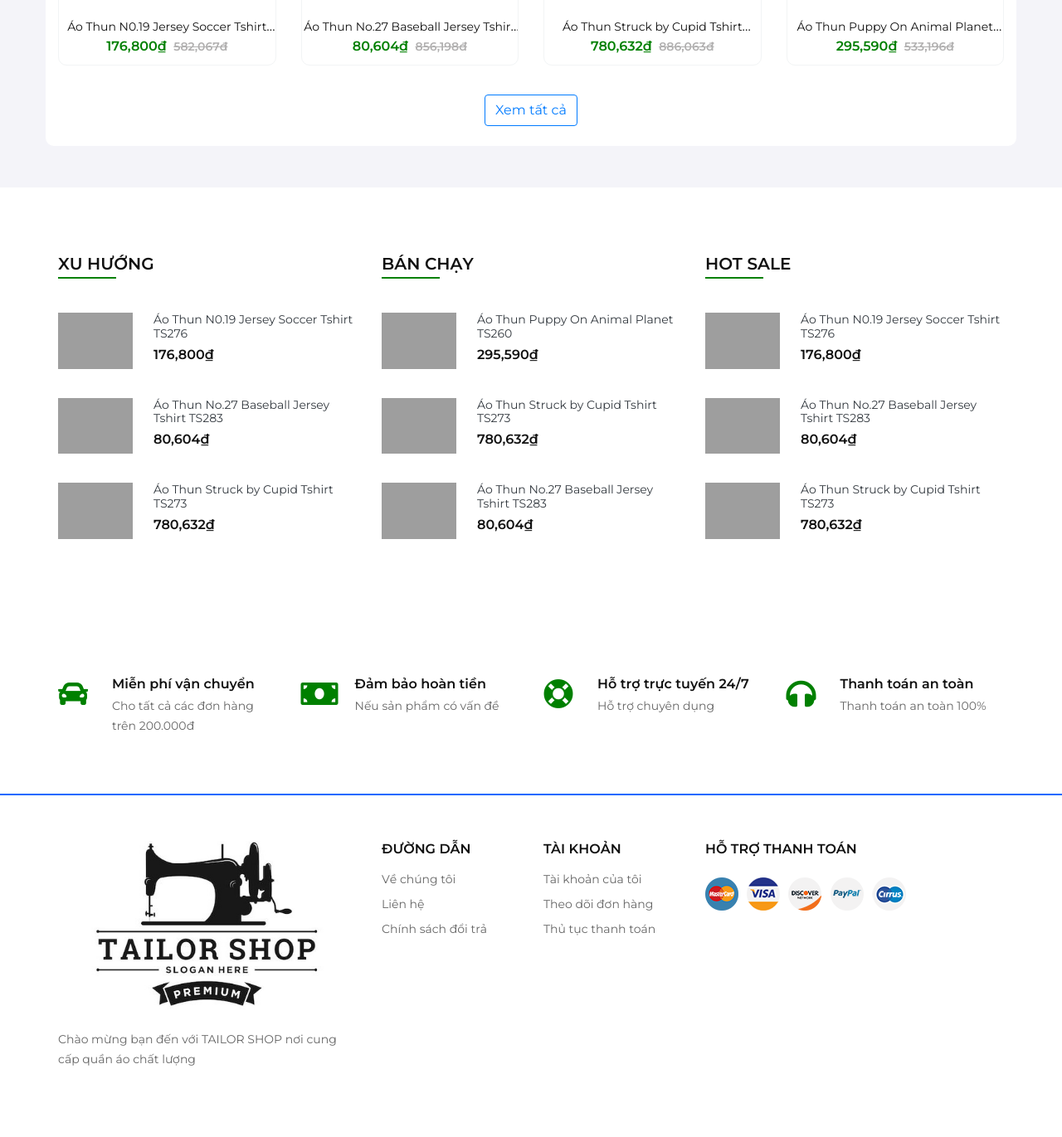
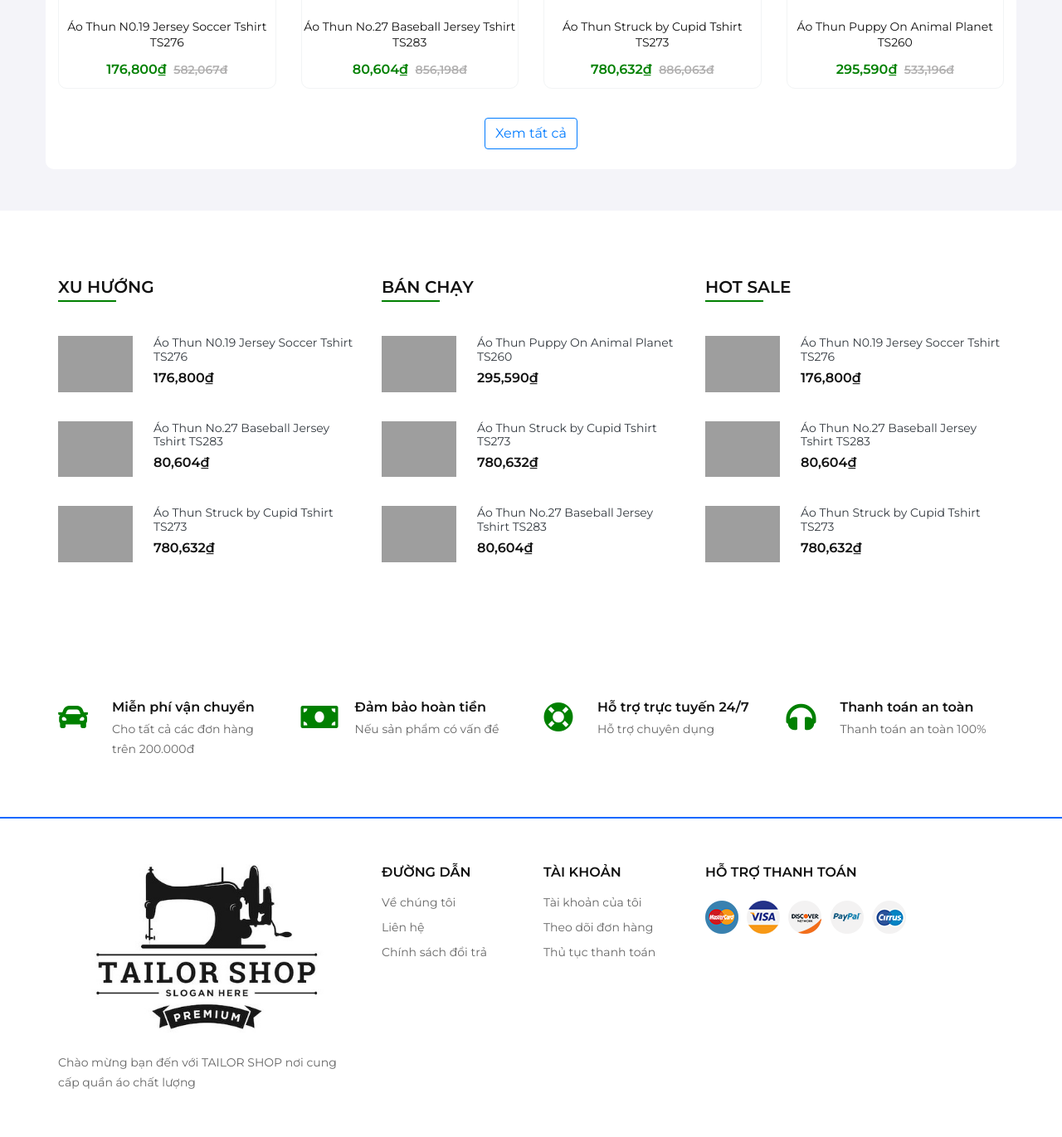
Before and after one commit to dd-datt/BTL_BanQuanAo, a PHP site: page /BTL_BanQuanAo/ in a window 1280 px wide. Shown: the part 1110-2481 px from the top of the page at 83% size. Before the commit the page ends 2395 px from the top, so only its background shows below. Run offline with PHP 8.4, Linux system fonts and the light colour scheme; data comes from the database, SQL or seed files in the repository; some libraries are stand-ins or nearby versions; grey boxes are pictures that could not be loaded.

Commit message:
css lại ô sản phẩm để tên sp hiện thị đầy đủ

```diff
--- a/public/css/style.css
+++ b/public/css/style.css
@@ -278,16 +278,15 @@ ol {
 }
 
 .text-truncate-1 {
-  display: -webkit-box;
-  -webkit-line-clamp: 1; /* Giới hạn tối đa 1 dòng */
-  -webkit-box-orient: vertical;
-  overflow: hidden;
-  text-overflow: ellipsis;
-  max-width: 100%;
-  padding: 0;
-  height: 22px;
+  display: block;
   white-space: normal;
-}
+  overflow: visible;
+  text-overflow: unset;
+  word-wrap: break-word;
+  min-height: 50px; /* Đảm bảo chiều cao tối thiểu */
+  height: auto; /* Cho phép chiều cao tự động thay đổi theo nội dung */
+}
+
 
 .text-truncate-2 {
   display: -webkit-box;
```
